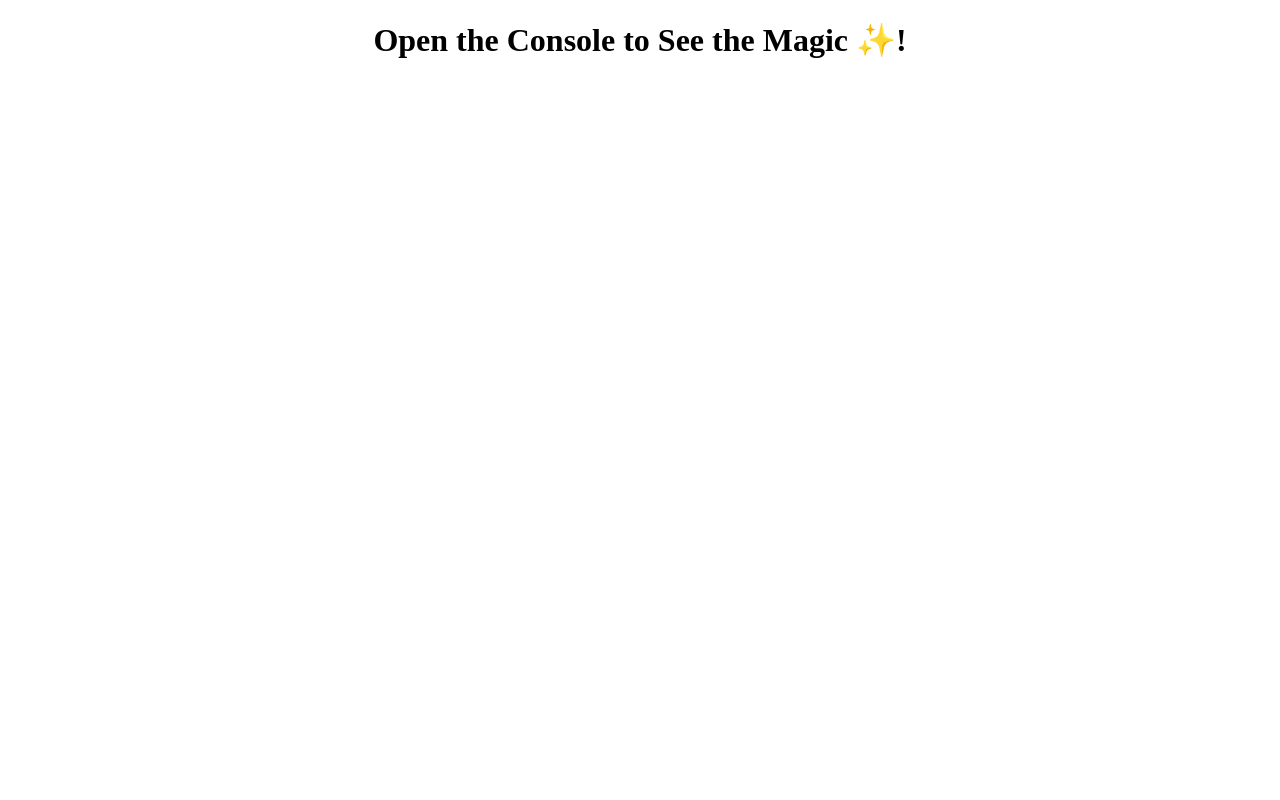
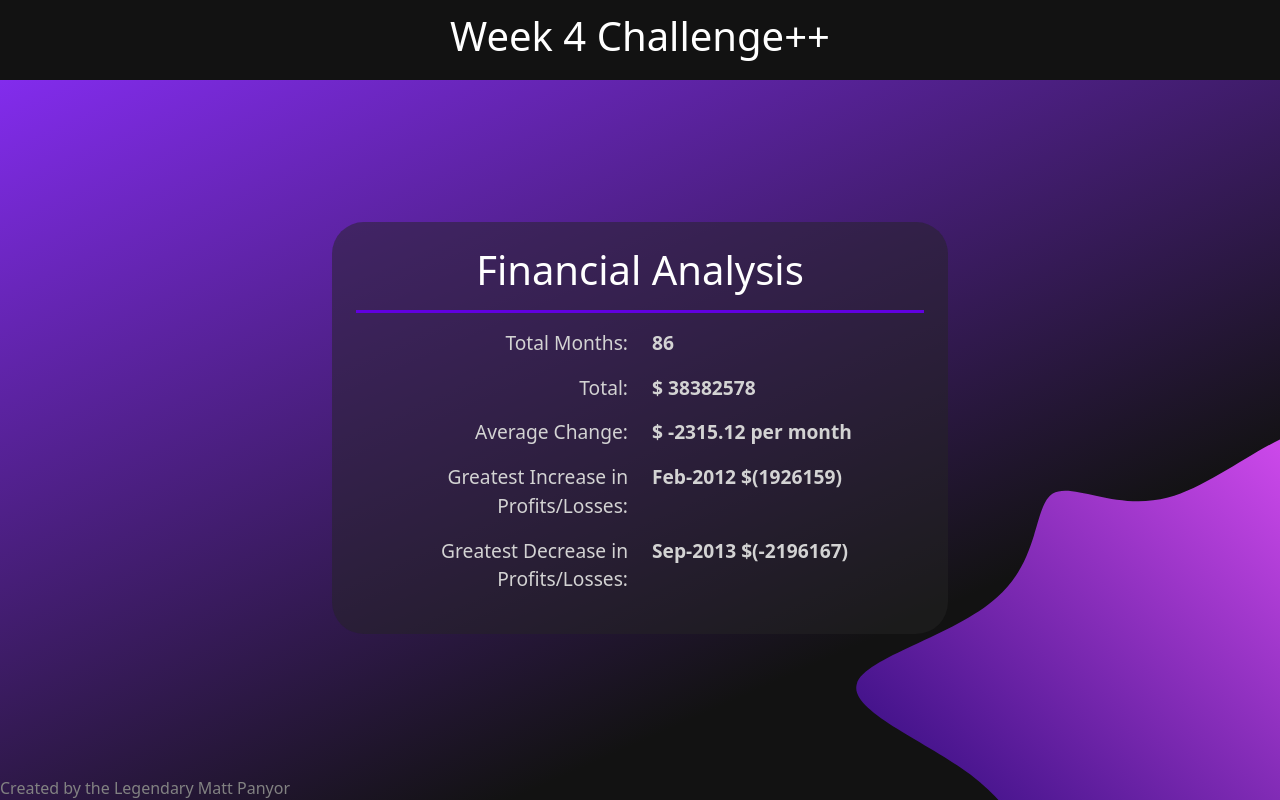
Before and after one commit to mattp-edu/Console-Finances, a plain HTML site: page index.html in a window 1280 px wide. Drawn offline with nearby package versions, Linux system fonts and the light colour scheme.

Commit message:
styling added

```diff
--- a/index.html
+++ b/index.html
@@ -4,10 +4,50 @@
   <meta charset="UTF-8">
   <meta http-equiv="X-UA-Compatible" content="IE=edge">
   <meta name="viewport" content="width=device-width, initial-scale=1.0">
+  <link href="https://cdn.jsdelivr.net/npm/bootstrap@5.3.2/dist/css/bootstrap.min.css" rel="stylesheet" integrity="sha384-T3c6CoIi6uLrA9TneNEoa7RxnatzjcDSCmG1MXxSR1GAsXEV/Dwwykc2MPK8M2HN" crossorigin="anonymous">
+  <link rel="stylesheet" href="style/style.css">
   <title>M4 Challenge</title>
 </head>
 <body>
-  <h1 style="text-align:center;">Open the Console to See the Magic ✨! </h1>
+  <section class="d-flex min-vh-100 flex-column">
+    <div class="d-flex fakeHeader text-center align-items-center justify-content-center">
+      <h1>Week 4 Challenge++</h1>
+    </div>
+    <div class="container-fluid my-auto justify-content-center z-1">
+      <div class="row justify-content-center">
+        <div class="col-lg-6 col-md-8 col-sm-11" id="content">
+          <div class="container p-4" id="dataFields">
+            <h1 class="text-center">Financial Analysis</h1>
+            <div class="divider my-3"></div>
+            <div class="row dataDisplayRow my-3">
+              <div class="col-lg-6 col-sm-12 text-lg-end">Total Months:</div>
+              <div class="col-lg-5 col-sm-12 fw-bold" id="dataCount"></div>
+            </div>
+            <div class="row dataDisplayRow my-3">
+              <div class="col-lg-6 col-sm-12 text-lg-end">Total:</div>
+              <div class="col-lg-5 col-sm-12 fw-bold" id="dataTotal"></div>
+            </div>
+            <div class="row dataDisplayRow my-3">
+              <div class="col-lg-6 col-sm-12 text-lg-end">Average Change:</div>
+              <div class="col-lg-5 col-sm-12 fw-bold" id="dataAvg"></div>
+            </div>
+            <div class="row dataDisplayRow my-3">
+              <div class="col-lg-6 col-sm-12 text-lg-end">Greatest Increase in Profits/Losses:</div>
+              <div class="col-lg-5 col-sm-12 fw-bold" id="dataMax"></div>
+            </div>
+            <div class="row dataDisplayRow my-3">
+              <div class="col-lg-6 col-sm-12 text-lg-end">Greatest Decrease in Profits/Losses:</div>
+              <div class="col-lg-5 col-sm-12 fw-bold" id="dataMin"></div>
+            </div>
+          </div>
+        </div>
+      </div>
+    </div>
+    <div class="fakeFooter z-2 mb-0">Created by the Legendary Matt Panyor</div>
+  </section>
+  <div class="accentBG z-0"></div>
+  <script src="https://cdn.jsdelivr.net/npm/@popperjs/core@2.11.8/dist/umd/popper.min.js" integrity="sha384-I7E8VVD/ismYTF4hNIPjVp/Zjvgyol6VFvRkX/vR+Vc4jQkC+hVqc2pM8ODewa9r" crossorigin="anonymous"></script>
+  <script src="https://cdn.jsdelivr.net/npm/bootstrap@5.3.2/dist/js/bootstrap.min.js" integrity="sha384-BBtl+eGJRgqQAUMxJ7pMwbEyER4l1g+O15P+16Ep7Q9Q+zqX6gSbd85u4mG4QzX+" crossorigin="anonymous"></script>
   <script src="scripts/index.js"></script>
 </body>
 </html>
--- a/scripts/index.js
+++ b/scripts/index.js
@@ -157,3 +157,11 @@ const result = getResults(finances, finances.length);
 
 // print on console
 prettyPrinter(result);
+
+// change HTML
+
+document.getElementById("dataCount").innerHTML = result.count;
+document.getElementById("dataTotal").innerHTML = "$ " + result.total;
+document.getElementById("dataAvg").innerHTML = "$ " + Math.round(result.avg * 100) / 100 + " per month";
+document.getElementById("dataMax").innerHTML = result.max_date + " $(" + result.max + ")";
+document.getElementById("dataMin").innerHTML = result.min_date + " $(" + result.min + ")";
--- /dev/null
+++ b/style/style.css
@@ -0,0 +1,40 @@
+body {
+    background: linear-gradient(156deg, #8c2eff 0%, #121212 75%);
+    color: white;
+}
+.accentBG {
+    background-image: url(../assets/background.svg);
+    background-size: cover;
+    background-repeat: no-repeat;
+    background-position: center;
+
+    height: 100vh;
+    width: 100vh;
+    position: fixed;
+    bottom: -35vh;
+    right: -35vh;
+}
+.fakeHeader {
+    background-color: #121212;
+    height: 80px;
+}
+
+.fakeFooter {
+    color: rgb(130, 130, 130);
+}
+
+.divider {
+    width: 100%;
+    height: 3px;
+    background-color: rgb(97, 0, 224);
+}
+
+#dataFields {
+    background-color: rgba(36, 36, 36, 0.5);
+    border-radius: 2rem;
+}
+
+.dataDisplayRow {
+    color: lightgray;
+    font-size: larger;
+}
```
Also changed, not shown: assets/background.svg (added).
